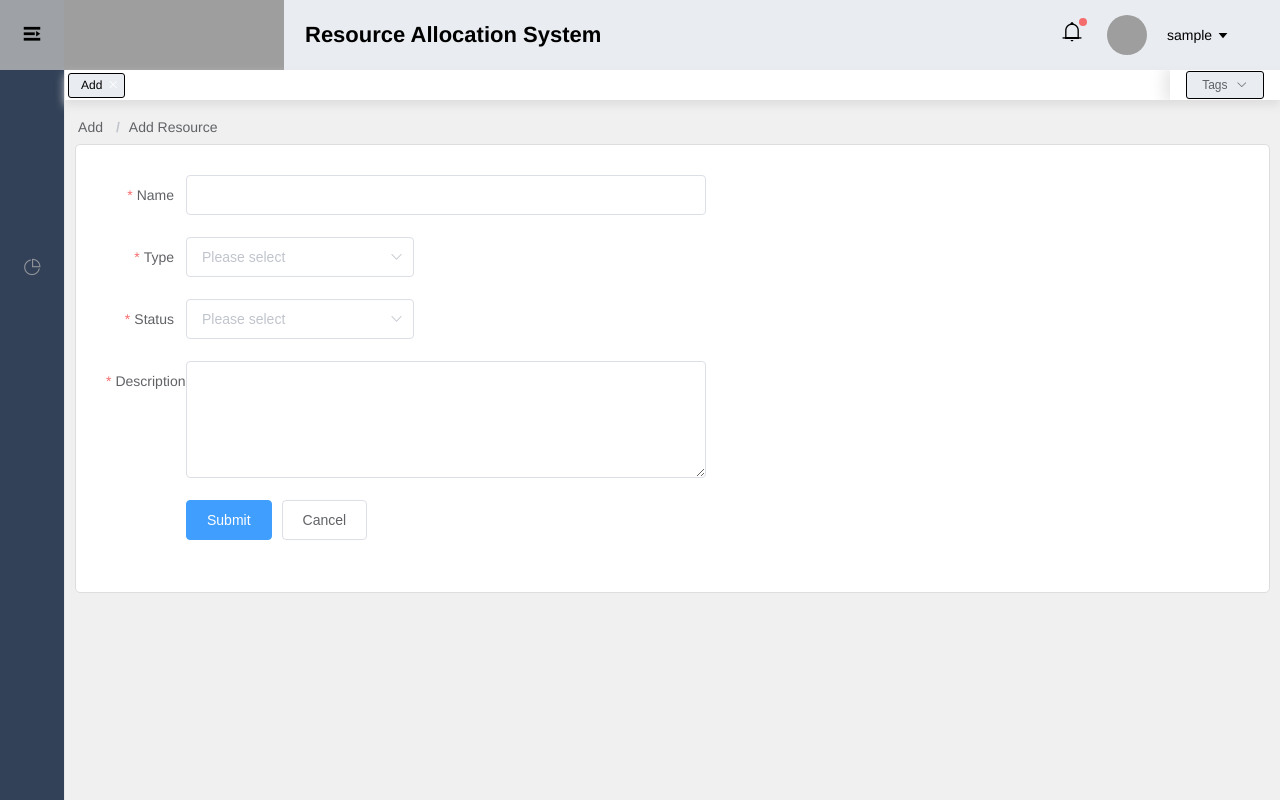
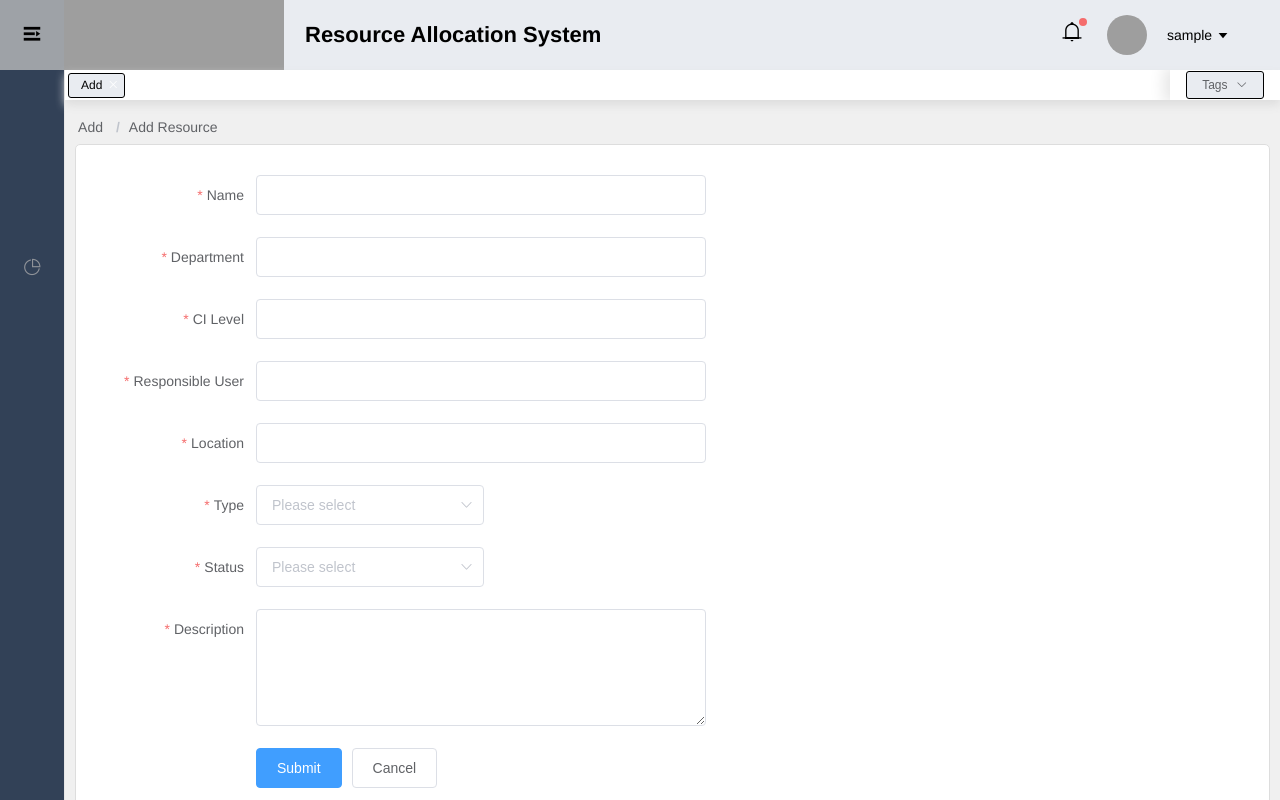
Before and after one commit to RoseBud13/flask-vue-practice, a Vue app in the folder client/: page /add in a window 1280 px wide. Built offline with nearby package versions, Linux system fonts and the light colour scheme; sample sign-in values are in the browser's storage; grey boxes are pictures that could not be loaded; a small style sheet from the web is missing.

Commit message:
api and frontend modified

```diff
--- a/client/src/views/AddResource.vue
+++ b/client/src/views/AddResource.vue
@@ -11,9 +11,21 @@
         <div v-if="!added">
             <div class="container">
             <div class="form-box">
-                <el-form ref="Resource" :model="Resource" label-width="80px">
+                <el-form ref="Resource" :model="Resource" label-width="150px">
                     <el-form-item label="Name" required>
                         <el-input v-model="Resource.rsrc_name"></el-input>
+                    </el-form-item>
+                    <el-form-item label="Department" required>
+                        <el-input v-model="Resource.department"></el-input>
+                    </el-form-item>
+                    <el-form-item label="CI Level" required>
+                        <el-input v-model="Resource.ci_level"></el-input>
+                    </el-form-item>
+                    <el-form-item label="Responsible User" required>
+                        <el-input v-model="Resource.responsible_user"></el-input>
+                    </el-form-item>
+                    <el-form-item label="Location" required>
+                        <el-input v-model="Resource.location"></el-input>
                     </el-form-item>
                     <el-form-item label="Type" required>
                         <el-select v-model="Resource.rsrc_type" placeholder="Please select">
@@ -57,9 +69,13 @@ export default {
         return {
             Resource: {
                 rsrc_name: '',
-                rsrc_type: '',
+                department: '',
+                ci_level: '',
+                responsible_user: '',
+                location: '',
                 description: '',
-                status: ''
+                status: '',
+                rsrc_type: ''
             },
             added: false,
         };
@@ -68,6 +84,10 @@ export default {
         createResource() {
             let data = {
                 rsrc_name: this.Resource.rsrc_name,
+                department: this.Resource.department,
+                ci_level: this.Resource.ci_level,
+                responsible_user: this.Resource.responsible_user,
+                location: this.Resource.location,
                 status: this.Resource.status,
                 description: this.Resource.description,
                 rsrc_type: this.Resource.rsrc_type
--- a/client/src/views/Resources.vue
+++ b/client/src/views/Resources.vue
@@ -17,11 +17,12 @@
                 header-cell-class-name="table-header"
                 style="width: 100%"
             >
-                <el-table-column type="selection" width="55" align="center"></el-table-column>
 
                 <el-table-column prop="id" label="ID" width="55" align="center"></el-table-column>
 
                 <el-table-column prop="rsrc_name" label="Resource Name"></el-table-column>
+
+                <el-table-column prop="department" label="Department"></el-table-column>
 
                 <el-table-column label="Status" align="center">
                     <template #default="scope">
@@ -36,6 +37,12 @@
                         >{{ scope.row.status }}</el-tag>
                     </template>
                 </el-table-column>
+
+                <el-table-column prop="ci_level" label="CI Level"></el-table-column>
+
+                <el-table-column prop="responsible_user" label="Responsible User"></el-table-column>
+
+                <el-table-column prop="location" label="Location"></el-table-column>
 
                 <el-table-column prop="description" label="Description"></el-table-column>
 
@@ -60,10 +67,22 @@
         </div>
 
         <!-- 编辑弹出框 -->
-        <el-dialog title="Edit" v-model="editVisible" width="30%">
-            <el-form ref="form" :model="rsrc" label-width="70px">
+        <el-dialog title="Edit" v-model="editVisible" width="50%">
+            <el-form ref="form" :model="rsrc" label-width="150px">
                 <el-form-item label="Resource Name">
                     <el-input v-model="rsrc.rsrc_name"></el-input>
+                </el-form-item>
+                <el-form-item label="Department">
+                    <el-input v-model="rsrc.department"></el-input>
+                </el-form-item>
+                <el-form-item label="CI Level">
+                    <el-input v-model="rsrc.ci_level"></el-input>
+                </el-form-item>
+                <el-form-item label="Responsible User">
+                    <el-input v-model="rsrc.responsible_user"></el-input>
+                </el-form-item>
+                <el-form-item label="Location">
+                    <el-input v-model="rsrc.location"></el-input>
                 </el-form-item>
                 <el-form-item label="Description">
                     <el-input v-model="rsrc.description"></el-input>
@@ -96,6 +115,10 @@ export default {
             editVisible: false,
             rsrc: {
                 rsrc_name: '',
+                department: '',
+                ci_level: '',
+                responsible_user: '',
+                location: '',
                 description: '',
                 status: '',
                 rsrc_type: ''
@@ -124,6 +147,10 @@ export default {
         saveEdit() {
             this.updatedRsrc = {
                 rsrc_name: this.rsrc.rsrc_name,
+                department: this.rsrc.department,
+                ci_level: this.rsrc.ci_level,
+                responsible_user: this.rsrc.responsible_user,
+                location: this.rsrc.location,
                 description: this.rsrc.description,
                 status: this.rsrc.status,
                 rsrc_type: this.rsrc.rsrc_type
```
Also changed, not shown: 1 other file (tests, documents, lock files or other folders).
